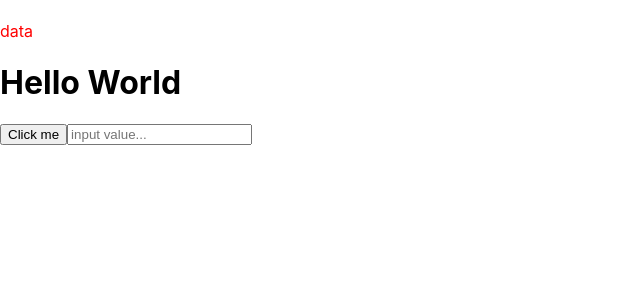
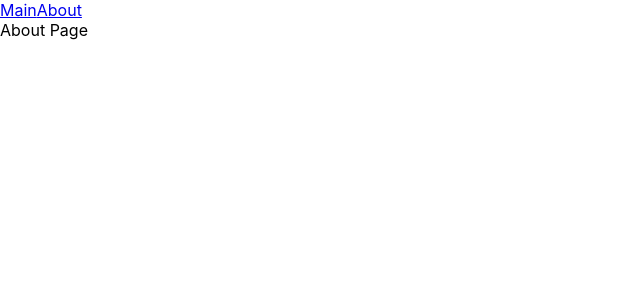
Before and after one commit to Gapotchenko-Yakov/javascript-testing, a React (Create React App) app in the folder react-testing-lib-example/: page /about in a window 1280 px wide. Shown: the top 300 px of the page, without its empty margins (0-640 px from the left). Built offline with nearby package versions, Linux system fonts and the light colour scheme.

Commit message:
Add About and Main pages and root App component.

```diff
--- a/react-testing-lib-example/package.json
+++ b/react-testing-lib-example/package.json
@@ -15,6 +15,7 @@
     "axios": "^1.7.2",
     "react": "^18.3.1",
     "react-dom": "^18.3.1",
+    "react-router-dom": "^6.25.1",
     "react-scripts": "5.0.1",
     "web-vitals": "^2.1.4"
   },
--- a/react-testing-lib-example/src/App.js
+++ b/react-testing-lib-example/src/App.js
@@ -1,33 +1,22 @@
-import logo from "./logo.svg";
 import "./App.css";
-import { useEffect, useState } from "react";
+import { BrowserRouter, Routes, Route, Link } from "react-router-dom";
+import MainPage from "./pages/MainPage";
+import AboutPage from "./pages/AboutPage";
 
 function App() {
-  const [data, setData] = useState(null);
-  const [toggle, setToggle] = useState(false);
-  const [value, setValue] = useState();
-
-  useEffect(() => {
-    setTimeout(() => setData({}), 100);
-  }, []);
-
-  const onClick = (e) => setToggle((prev) => !prev);
-
   return (
-    <div>
-      <h1 data-testid="value-elem">{value}</h1>
-      {toggle == true && <div data-testid="toggle-elem">toggle</div>}
-      {data && <div style={{ color: "red" }}>data</div>}
-      <h1>Hello World</h1>
-      <button data-testid="toggle-btn" onClick={onClick}>
-        Click me
-      </button>
-      <input
-        onChange={(e) => setValue(e.target.value)}
-        type="text"
-        placeholder="input value..."
-      />
-    </div>
+    <BrowserRouter>
+      <Link to="/" data-testid="main-link">
+        Main
+      </Link>
+      <Link to="/about" data-testid="about-link">
+        About
+      </Link>
+      <Routes>
+        <Route path="/" element={<MainPage />} />
+        <Route path="/about" element={<AboutPage />} />
+      </Routes>
+    </BrowserRouter>
   );
 }
 
--- /dev/null
+++ b/react-testing-lib-example/src/pages/AboutPage.jsx
@@ -0,0 +1,7 @@
+import React from "react";
+
+const AboutPage = () => {
+  return <div data-testid="about-page">About Page</div>;
+};
+
+export default AboutPage;
--- /dev/null
+++ b/react-testing-lib-example/src/pages/MainPage.jsx
@@ -0,0 +1,7 @@
+import React from "react";
+
+const MainPage = () => {
+  return <div data-testid="main-page">Main Page</div>;
+};
+
+export default MainPage;
```
Also changed, not shown: 2 other files (tests, documents, lock files or other folders).
